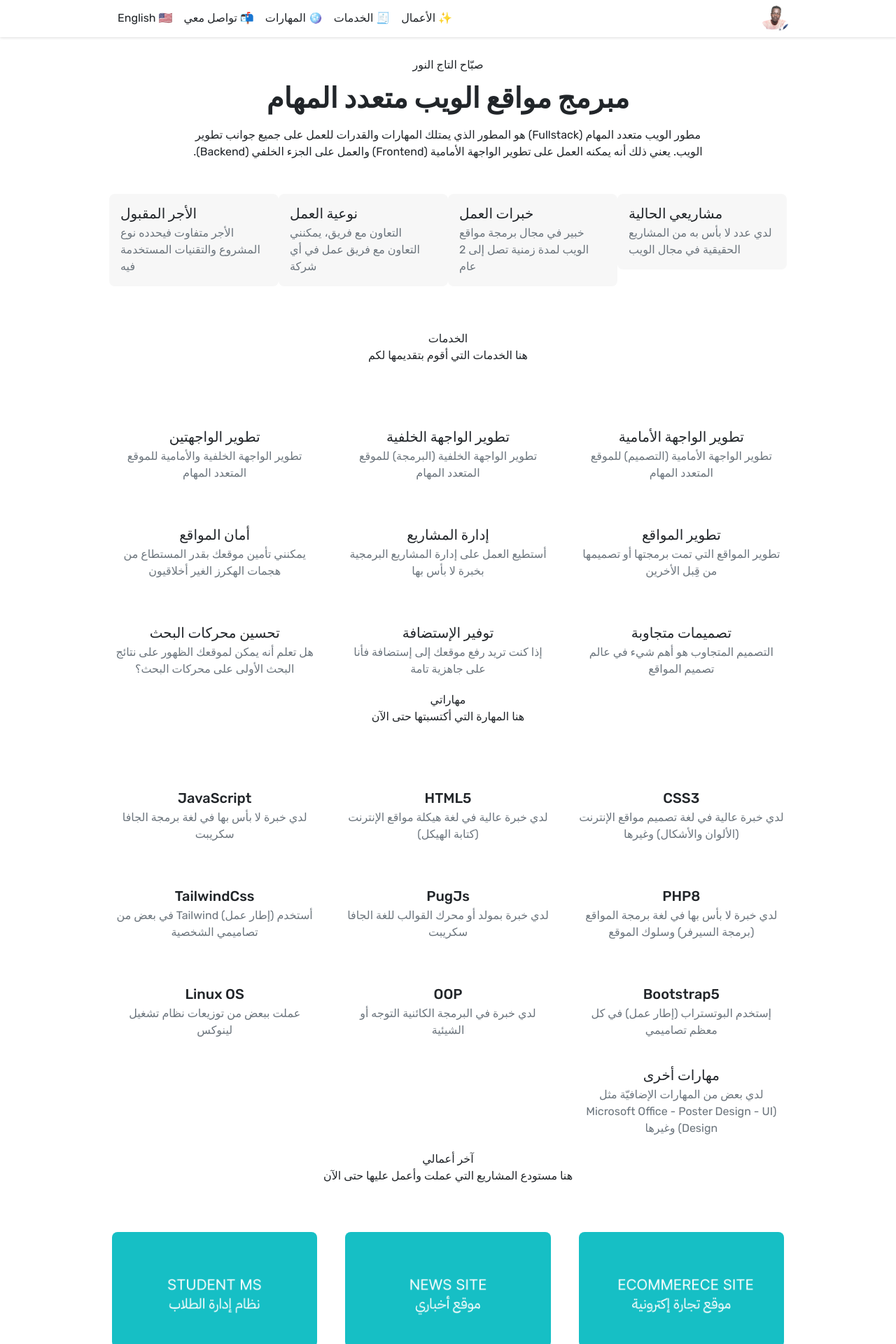
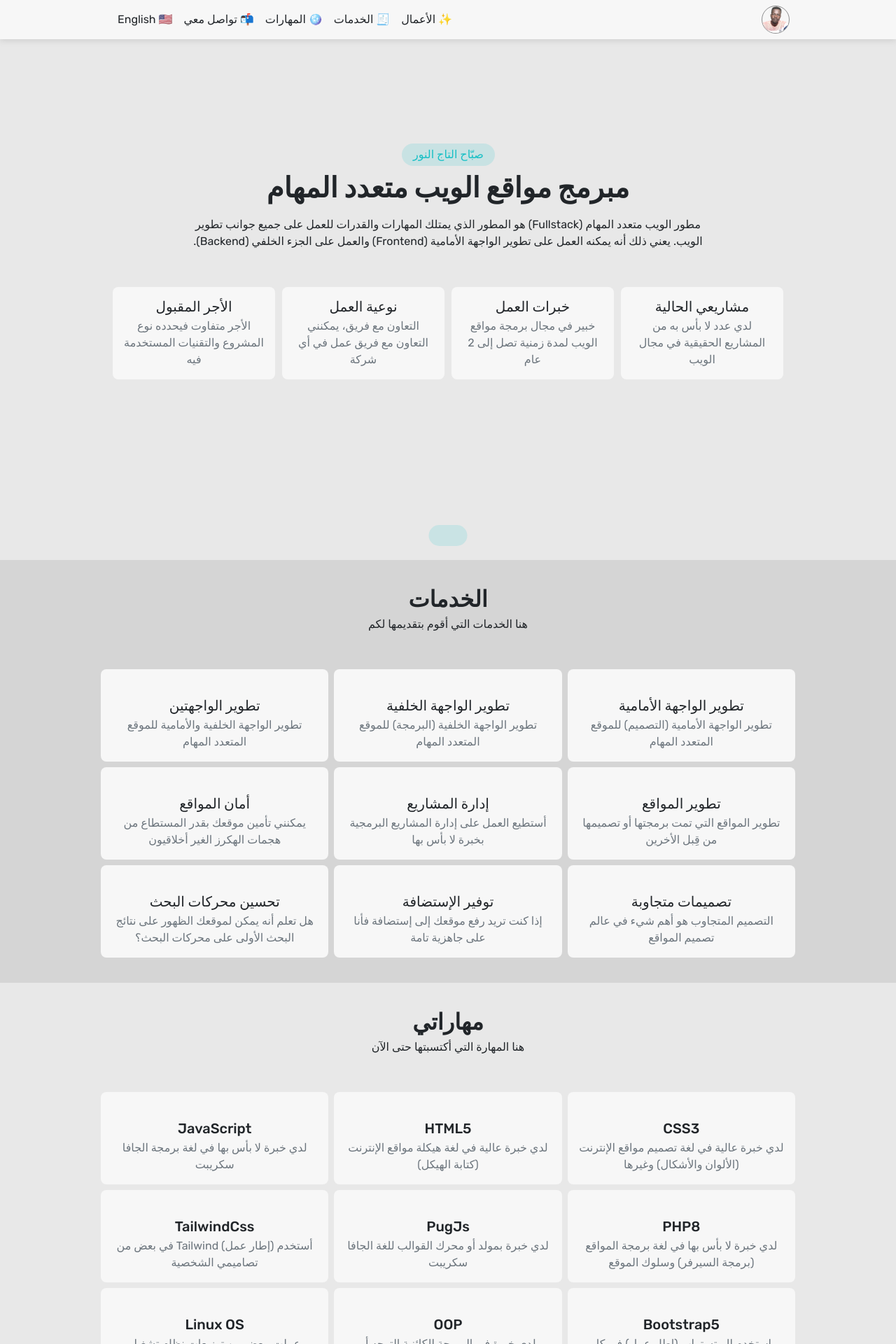
Before and after one commit to sabbah-altaj/sabbah, a PHP site: page / in a window 1280 px wide. Shown: the top 1920 px of the page at 70% size. Run offline with PHP 8.4, Linux system fonts and the light colour scheme; style sheets or scripts are compiled from the project's sources; some libraries are stand-ins or nearby versions; some web fonts are replaced.

Commit message:
Add files via upload

```diff
--- /dev/null
+++ b/frontend/css/style.css
@@ -0,0 +1,281 @@
+::-moz-selection {
+  background-color: rgba(22, 191, 197, 0.5137254902);
+  color: #ffffff;
+}
+
+::selection {
+  background-color: rgba(22, 191, 197, 0.5137254902);
+  color: #ffffff;
+}
+
+.centering {
+  display: flex;
+  justify-content: center;
+  align-items: center;
+  height: 100vh;
+}
+
+.btn-primary {
+  background-color: #16bfc5;
+  border: none !important;
+}
+
+@media (min-width: 1200px) {
+  .container,
+  .container-lg,
+  .container-md,
+  .container-sm,
+  .container-xl {
+    max-width: 1000px;
+  }
+}
+* {
+  margin: 0;
+  padding: 0;
+  font-family: "Rubik", sans-serif;
+  -webkit-user-select: none !important;
+     -moz-user-select: none !important;
+          user-select: none !important;
+  user-zoom: none !important;
+}
+
+.active {
+  right: 0 !important;
+  transition: all 0.3s !important;
+}
+
+.overlay {
+  background-color: rgba(100, 100, 100, 0.27);
+  position: fixed;
+  z-index: 5;
+  top: 3.5rem;
+  left: 0;
+  width: 100%;
+  height: calc(100% - 56px);
+  transition: opacity 0.5s ease;
+  display: none;
+  -webkit-backdrop-filter: blur(5px);
+          backdrop-filter: blur(5px);
+}
+
+.animate__animated.animate__flipInX {
+  --animate-duration: 1s;
+}
+
+.animate__animated.animate__zoomInDown {
+  --animate-duration: 0.8s;
+}
+
+body .links {
+  right: -2000px;
+  z-index: 10;
+}
+@media (max-width: 768px) {
+  body .links {
+    position: fixed;
+    height: 100vh;
+    top: 3.5rem;
+    width: 50%;
+    padding: 10px 20px;
+    background-color: #f7f7f7;
+  }
+  body .links ul {
+    flex-direction: column;
+    height: 100%;
+    width: 100%;
+    margin-top: 20px !important;
+  }
+  body .links ul li {
+    margin-left: 0 !important;
+    margin-bottom: 10px;
+    padding: 10px;
+    background-color: #16bfc5;
+    color: #f7f7f7;
+    font-weight: 600;
+    width: 100%;
+    border-radius: 8px;
+  }
+  body .links ul li:hover {
+    background-color: #16b2b7;
+  }
+  body .links ul li:hover a {
+    color: #ffffff !important;
+  }
+  body .links ul li a {
+    width: 100%;
+  }
+  body .links ul li a:hover {
+    color: #f7f7f7;
+  }
+}
+body a:hover {
+  color: #16bfc5 !important;
+}
+body header {
+  position: fixed !important;
+  width: 100%;
+  z-index: 30;
+  box-shadow: rgb(210, 210, 210) 0px 3px 8px;
+  background-color: #f7f7f7;
+}
+body header .logo img {
+  width: 40px;
+  max-height: 40px;
+  height: 40px;
+  -o-object-fit: cover;
+     object-fit: cover;
+  border-radius: 10rem;
+  border: 1px solid rgba(42, 42, 43, 0.5098039216);
+}
+body header .humburger-menu {
+  cursor: pointer;
+}
+body header .humburger-menu svg {
+  font-size: 1.3rem;
+}
+body .hero-section .name {
+  width: -moz-fit-content;
+  width: fit-content;
+  color: #f7f7f7;
+  background-color: rgba(22, 191, 197, 0.1490196078);
+  color: #16bfc5;
+}
+body .hero-section .intro-about-me {
+  font-size: 2.5rem;
+}
+body .hero-section .left-side .my-image {
+  display: flex;
+  align-items: center;
+  justify-content: end;
+}
+body .hero-section .left-side .my-image img {
+  border-radius: 20rem;
+  width: 250px !important;
+}
+body .hero-section .achivements .achiveBox {
+  text-align: center;
+  background-color: #f7f7f7;
+  margin: 5px;
+  transition: 0.3s;
+}
+body .hero-section .achivements .achiveBox .box .totalNumber {
+  font-weight: 800;
+  font-size: 2.2rem;
+}
+body .hero-section .achivements .achiveBox:hover {
+  box-shadow: rgb(171, 171, 171) 8px 8px 10px -8px;
+  transform: translateY(-6px);
+  background-color: #16bfc5;
+  color: #f7f7f7;
+}
+body .hero-section .achivements .achiveBox:hover p {
+  color: #f7f7f7 !important;
+}
+body .scrollDown {
+  position: absolute;
+  bottom: 20px;
+  translate: -50%;
+  left: 50%;
+  background-color: rgba(22, 191, 197, 0.1490196078);
+  color: #16bfc5;
+  border-radius: 6rem;
+  width: 55px;
+  height: 30px;
+  display: flex;
+  align-items: center;
+  justify-content: center;
+  cursor: pointer;
+}
+body .sectionTitle {
+  font-size: 2rem;
+  font-weight: 600;
+  text-align: center;
+}
+body .sectionTitle p {
+  font-size: 1.7rem;
+}
+@media (max-width: 768px) {
+  body .sectionTitle {
+    font-size: 2rem;
+  }
+}
+@media (max-width: 576px) {
+  body .sectionTitle {
+    font-size: 1.5rem;
+  }
+}
+@media (max-width: 375px) {
+  body .sectionTitle {
+    font-size: 1.2rem;
+  }
+}
+@media (max-width: 320px) {
+  body .sectionTitle {
+    font-size: 1.1rem;
+  }
+}
+@media (max-width: 280px) {
+  body .sectionTitle {
+    font-size: 1rem;
+  }
+}
+@media (max-width: 240px) {
+  body .sectionTitle {
+    font-size: 0.9rem;
+  }
+}
+body .services-section,
+body .skills-section,
+body .porfolio-section,
+body .contact-section {
+  height: 100%;
+  padding: 2rem 0;
+}
+body .services-section .box,
+body .skills-section .box,
+body .porfolio-section .box,
+body .contact-section .box {
+  text-align: center;
+  background-color: #f7f7f7;
+  margin-bottom: 15px;
+  transition: 0.3s;
+}
+body .services-section .box svg,
+body .skills-section .box svg,
+body .porfolio-section .box svg,
+body .contact-section .box svg {
+  font-size: 1.5rem;
+  color: #16bfc5;
+}
+body .services-section .box p,
+body .skills-section .box p,
+body .porfolio-section .box p,
+body .contact-section .box p {
+  max-height: 100px;
+}
+body .hero-section {
+  background-color: #e8e8e8 !important;
+}
+body .services-section {
+  background-color: #d5d5d5 !important;
+}
+body .skills-section {
+  background-color: #e8e8e8 !important;
+}
+body .porfolio-section {
+  background-color: #d5d5d5;
+}
+body .porfolio-section button {
+  color: #ffffff;
+  font-weight: 600;
+  width: 100%;
+}
+body .porfolio-section .image img {
+  filter: grayscale(1);
+}
+body .contact-section {
+  background-color: #e8e8e8 !important;
+}
+body .contact-section .form {
+  box-shadow: rgb(198, 198, 198) 0px 0px 13px;
+}/*# sourceMappingURL=style.css.map */
--- a/frontend/css/style.scss
+++ b/frontend/css/style.scss
@@ -30,6 +30,7 @@ $boxshadowDark: rgb(42, 44, 49) 0px 0px 13px;
   display: flex;
   justify-content: center;
   align-items: center;
+  height: 100vh;
 }
 
 // ==================================
@@ -87,28 +88,99 @@ $boxshadowDark: rgb(42, 44, 49) 0px 0px 13px;
   user-select: none !important;
   user-zoom: none !important;
 }
+.active {
+  right: 0 !important;
+  transition: all 0.3s !important;
+}
 
-.box {
-  &:hover {
-    transform: translateY(-5px) !important;
-  }
+.overlay {
+  background-color: rgba(100, 100, 100, 0.27);
+  position: fixed;
+  z-index: 5;
+  top: 3.5rem;
+  left: 0;
+  width: 100%;
+  height: calc(100% - 56px);
+  transition: opacity 0.5s ease;
+  display: none;
+  backdrop-filter: blur(5px);
+}
+
+.animate__animated.animate__flipInX {
+  --animate-duration: 1s;
+}
+.animate__animated.animate__zoomInDown {
+  --animate-duration: 0.8s;
 }
 
 body {
+  // height: 3000px;
+  .links {
+    right: -2000px;
+    z-index: 10;
+  }
+  @media (max-width: 768px) {
+    .links {
+      position: fixed;
+      // right: 0;
+      // display: flex;
+      height: 100vh;
+      top: 3.5rem;
+      width: 50%;
+      padding: 10px 20px;
+      background-color: #f7f7f7;
+
+      ul {
+        // display: flex;
+        flex-direction: column;
+        height: 100%;
+        width: 100%;
+        margin-top: 20px !important;
+
+        li {
+          margin-left: 0 !important;
+          margin-bottom: 10px;
+          padding: 10px;
+          background-color: $mainColor;
+          color: $light-white;
+          font-weight: 600;
+          width: 100%;
+          border-radius: $borderRadius;
+          &:hover {
+            background-color: $mainColorHo;
+            a {
+              color: $white-color !important;
+            }
+          }
+          a {
+            width: 100%;
+            &:hover {
+              color: $light-white;
+            }
+          }
+        }
+      }
+    }
+  }
   a {
     &:hover {
       color: $mainColor !important;
     }
   }
   header {
-    // background-color: $light-white;
-    box-shadow: $boxshadowLight;
+    position: fixed !important;
+    width: 100%;
+    z-index: 30;
+    box-shadow: rgb(210, 210, 210) 0px 3px 8px;
+    background-color: $light-white;
     .logo {
       img {
         width: 40px;
         max-height: 40px;
+        height: 40px;
         object-fit: cover;
         border-radius: 10rem;
+        border: 1px solid #2a2a2b82;
       }
     }
 
@@ -121,6 +193,16 @@ body {
   }
 
   .hero-section {
+    .name {
+      // background-color: $mainColor;
+      width: fit-content;
+      color: $light-white;
+      background-color: rgba(22, 191, 197, 0.1490196078);
+      color: #16bfc5;
+    }
+    .intro-about-me {
+      font-size: 2.5rem;
+    }
     .left-side {
       .my-image {
         display: flex;
@@ -138,8 +220,10 @@ body {
 
     .achivements {
       .achiveBox {
+        text-align: center;
         background-color: $light-white;
-        margin-bottom: 15px;
+        // margin-bottom: 15px;
+        margin: 5px;
         transition: 0.3s;
         .box {
           .totalNumber {
@@ -150,7 +234,7 @@ body {
 
         &:hover {
           box-shadow: rgb(171, 171, 171) 8px 8px 10px -8px;
-          transform: translateY(-10px);
+          transform: translateY(-6px);
           // border: 4px solid $mainColor;
           background-color: $mainColor;
           color: $light-white;
@@ -161,4 +245,103 @@ body {
       }
     }
   }
+
+  .scrollDown {
+    position: absolute;
+    bottom: 20px;
+    translate: -50%;
+    left: 50%;
+    background-color: rgba(22, 191, 197, 0.1490196078);
+    color: $mainColor;
+    border-radius: 6rem;
+    width: 55px;
+    height: 30px;
+    display: flex;
+    align-items: center;
+    justify-content: center;
+    cursor: pointer;
+  }
+
+  .sectionTitle {
+    font-size: 2rem;
+    font-weight: 600;
+    // color: $mainColor;
+    text-align: center;
+    p {
+      font-size: 1.7rem;
+    }
+    @media (max-width: 768px) {
+      font-size: 2rem;
+    }
+    @media (max-width: 576px) {
+      font-size: 1.5rem;
+    }
+    @media (max-width: 375px) {
+      font-size: 1.2rem;
+    }
+    @media (max-width: 320px) {
+      font-size: 1.1rem;
+    }
+    @media (max-width: 280px) {
+      font-size: 1rem;
+    }
+    @media (max-width: 240px) {
+      font-size: 0.9rem;
+    }
+  }
+  //   .skills-section
+  .services-section,
+  .skills-section,
+  .porfolio-section,
+  .contact-section {
+    height: 100%;
+    // margin: 2rem 0;
+    padding: 2rem 0;
+
+    .box {
+      text-align: center;
+      background-color: $light-white;
+      margin-bottom: 15px;
+      transition: 0.3s;
+
+      svg {
+        font-size: 1.5rem;
+        color: $mainColor;
+      }
+
+      p {
+        max-height: 100px;
+        // overflow-y: scroll;
+      }
+    }
+  }
+
+  .hero-section {
+    background-color: #e8e8e8 !important;
+  }
+  .services-section {
+    background-color: #d5d5d5 !important;
+  }
+  .skills-section {
+    background-color: #e8e8e8 !important;
+  }
+  .porfolio-section {
+    background-color: #d5d5d5;
+    button {
+      color: $white-color;
+      font-weight: 600;
+      width: 100%;
+    }
+    .image {
+      img {
+        filter: grayscale(1);
+      }
+    }
+  }
+  .contact-section {
+    background-color: #e8e8e8 !important;
+    .form {
+      box-shadow: rgb(198, 198, 198) 0px 0px 13px;
+    }
+  }
 }
```
